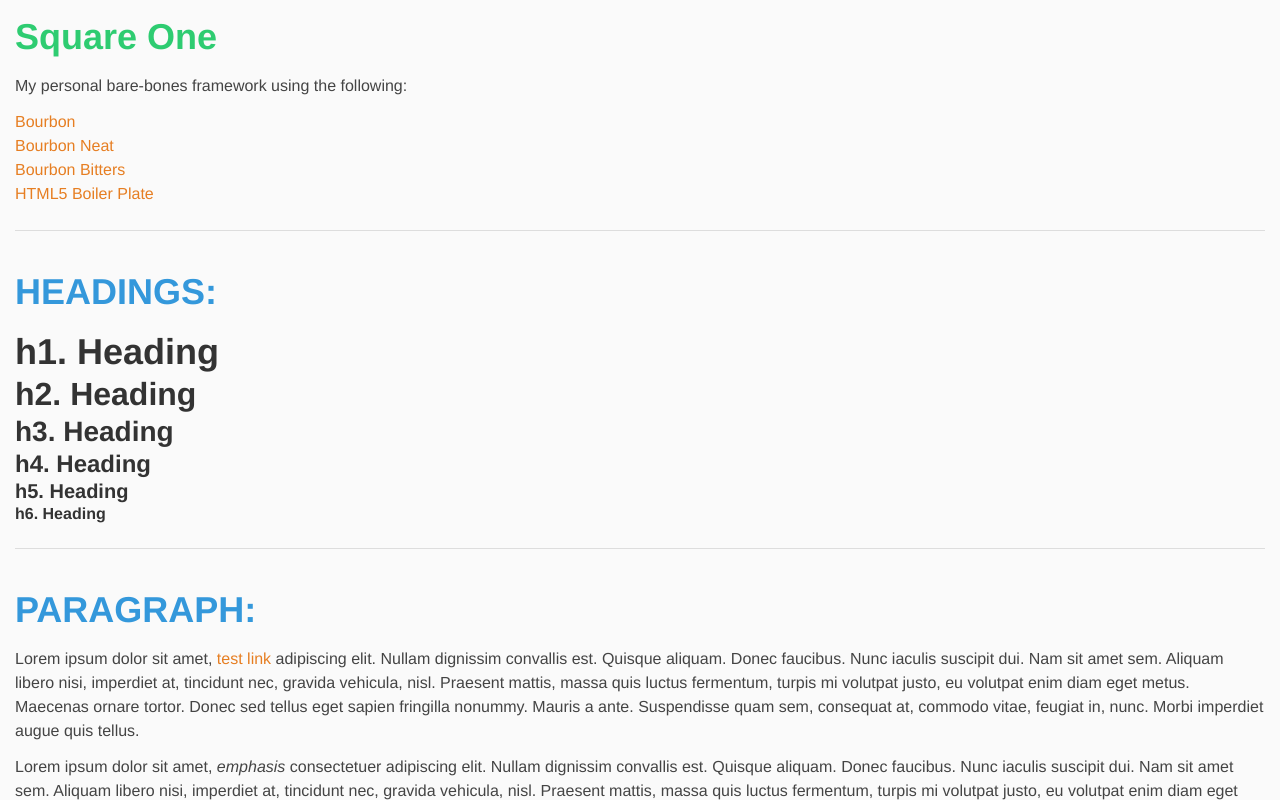
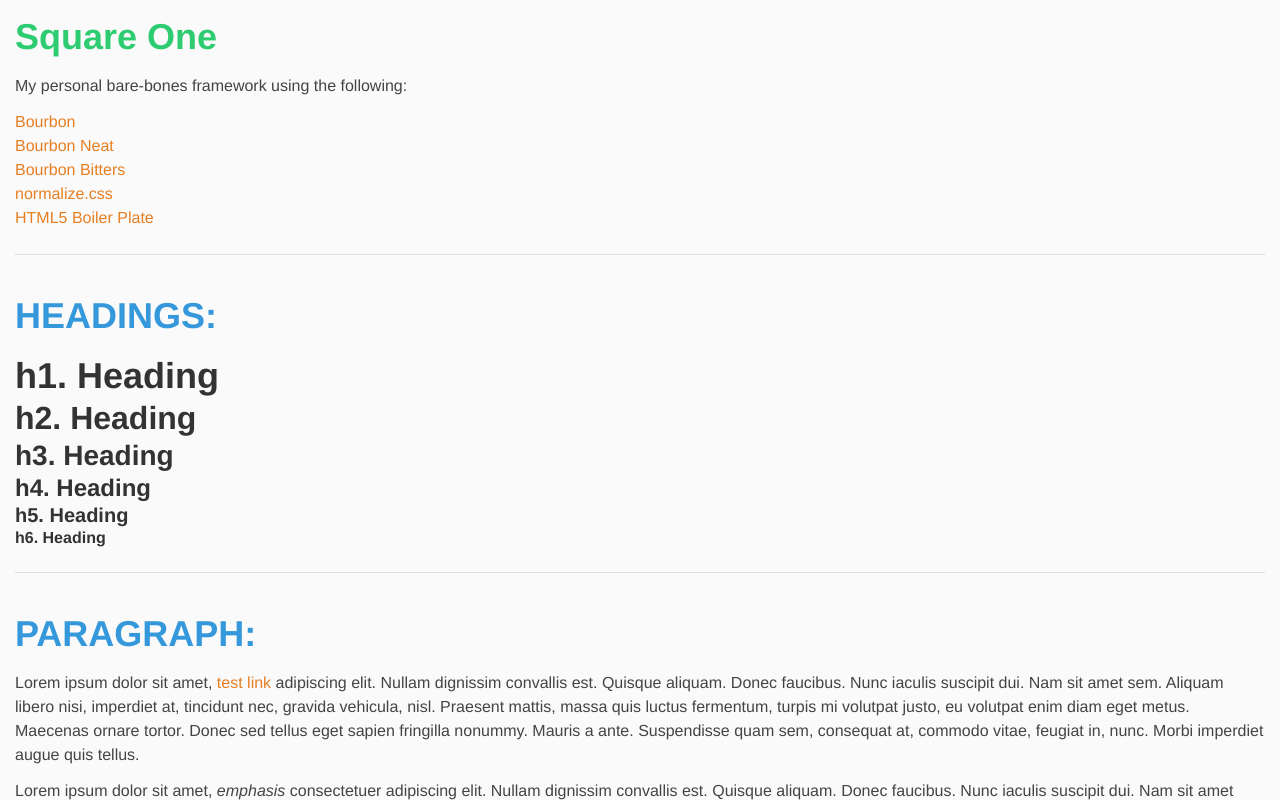
Before and after one commit to bradmurphy/urbank, a plain HTML site: page index.html in a window 1280 px wide. Drawn offline with Linux system fonts and the light colour scheme.

Commit message:
Minor Updates
- Updated normalize.css in splash page.
- Renamed page-wrap to content-wrap

```diff
--- a/assets/scss/styles.scss
+++ b/assets/scss/styles.scss
@@ -32,7 +32,7 @@
 	overflow-x: hidden;
 }
 
-.page-wrap {
+.content-wrap {
 	width: 100%;
 	height: auto;
 	margin-left: auto;
--- a/index.html
+++ b/index.html
@@ -18,7 +18,7 @@
 
         <!-- Add your site or application content here -->
 
-        <div class="page-wrap">
+        <div class="content-wrap">
 
                 <section class="row">
                     <h1 class="squareone">Square One</h1>
@@ -27,6 +27,7 @@
                         <li><a href="http://www.bourbon.io/" target="_blank">Bourbon</a></li>
                         <li><a href="http://neat.bourbon.io/" target="_blank">Bourbon Neat</a></li>
                         <li><a href="http://bitters.bourbon.io/" target="_blank">Bourbon Bitters</a></li>
+                        <li><a href="http://necolas.github.io/normalize.css/" target="_blank">normalize.css</a></li>
                         <li><a href="http://html5boilerplate.com/" target="_blank">HTML5 Boiler Plate</a></li>
                     </ul>
 
```
Also changed, not shown: assets/css/styles.min.css.
